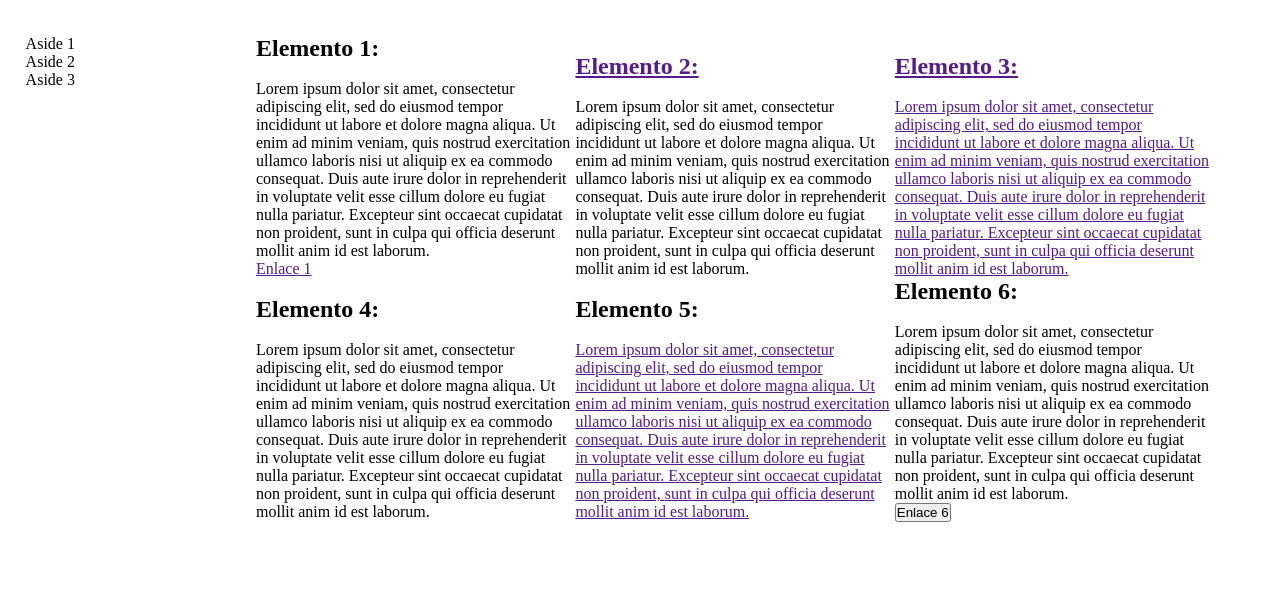
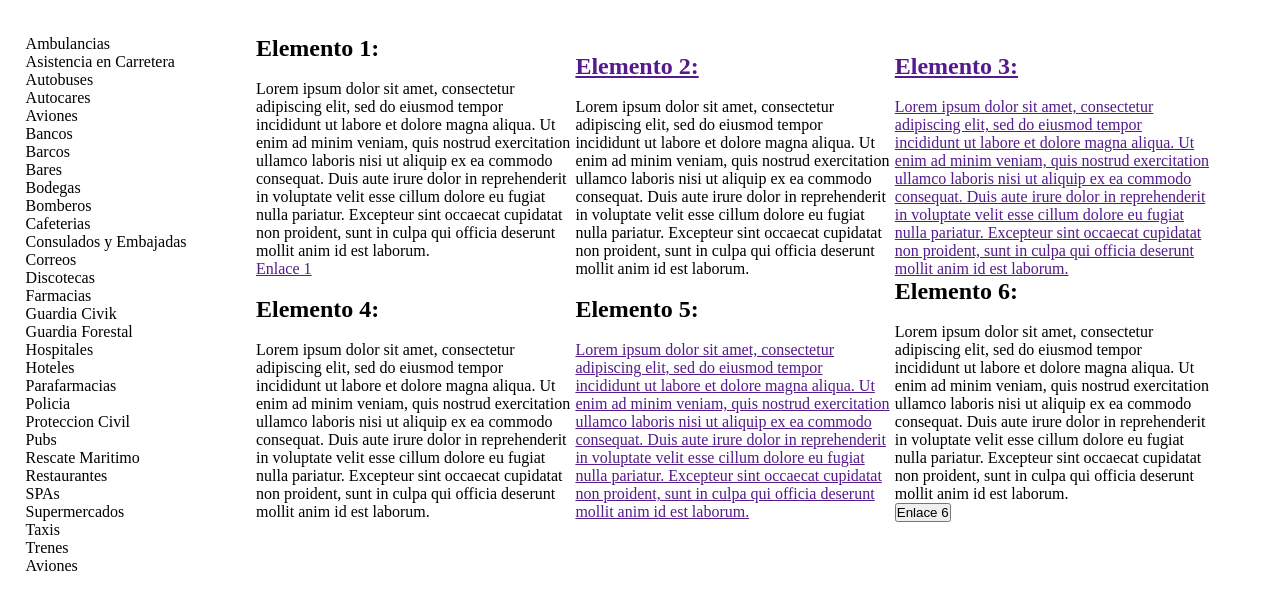
Before and after one commit to bougietours/bougietours, a plain HTML site: page index.html in a window 1280 px wide. Shown: the part 76-686 px from the top of the page. Drawn offline with Linux system fonts and the light colour scheme.

Commit message:
Ampliar aside
Ampliado el aside del documento inicial

```diff
--- a/index.html
+++ b/index.html
@@ -102,9 +102,36 @@
 			</nav>
 			<aside>
 				<ol>
-					<li><a href="">Aside 1</a></li>
-					<li><a href="">Aside 2</a></li>
-					<li><a href="">Aside 3</a></li>
+					<li><a href="">Ambulancias</a></li>
+					<li><a href="">Asistencia en Carretera</a></li>
+					<li><a href="">Autobuses</a></li>
+					<li><a href="">Autocares</a></li>
+					<li><a href="">Aviones</a></li>
+					<li><a href="">Bancos</a></li>
+					<li><a href="">Barcos</a></li>
+					<li><a href="">Bares</a></li>
+					<li><a href="">Bodegas</a></li>
+					<li><a href="">Bomberos</a></li>
+					<li><a href="">Cafeterias</a></li>
+					<li><a href="">Consulados y Embajadas</a></li>
+					<li><a href="">Correos</a></li>
+					<li><a href="">Discotecas</a></li>
+					<li><a href="">Farmacias</a></li>
+					<li><a href="">Guardia Civik</a></li>
+					<li><a href="">Guardia Forestal</a></li>
+					<li><a href="">Hospitales</a></li>
+					<li><a href="">Hoteles</a></li>
+					<li><a href="">Parafarmacias</a></li>
+					<li><a href="">Policia</a></li>
+					<li><a href="">Proteccion Civil</a></li>
+					<li><a href="">Pubs</a></li>
+					<li><a href="">Rescate Maritimo</a></li>
+					<li><a href="">Restaurantes</a></li>
+					<li><a href="">SPAs</a></li>
+					<li><a href="">Supermercados</a></li>
+					<li><a href="">Taxis</a></li>
+					<li><a href="">Trenes</a></li>
+					<li><a href="">Aviones</a></li>
 				</ol>
 			</aside>
 			<main>
```
